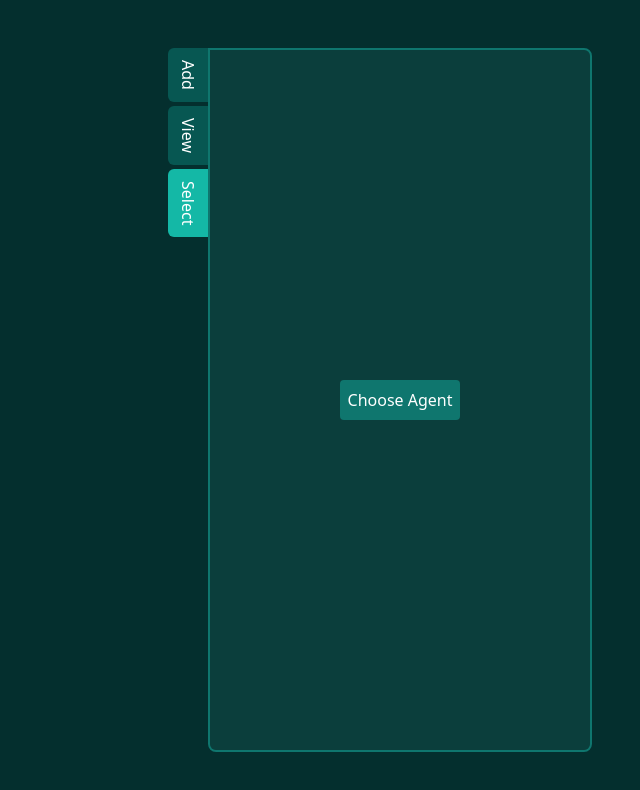
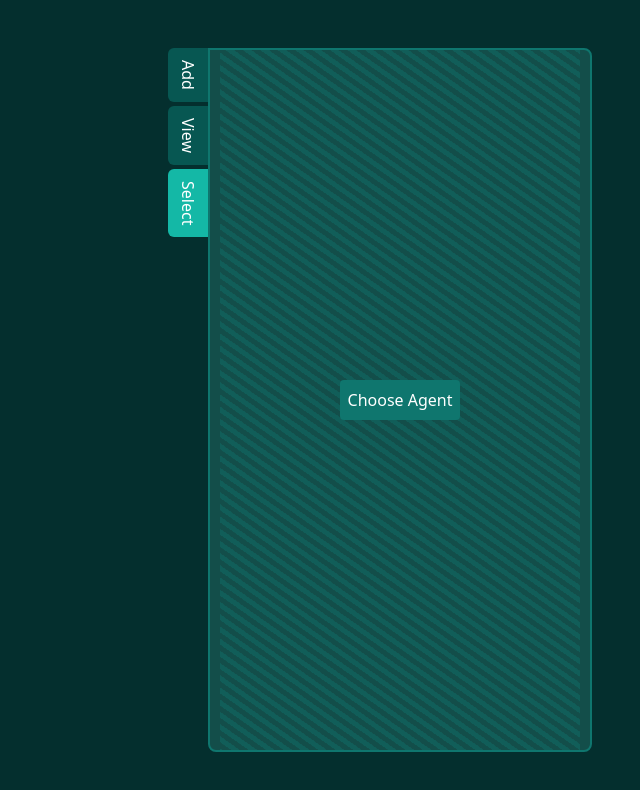
Before and after one commit to DragonOfShuu/OperationLightningBolt, an Angular app: page / in a window 1280 px wide. Both pictures are taken after a click on the button "Select". Shown: the top 790 px of the page, without its empty margins (640-1280 px from the left). Built offline with nearby package versions, Linux system fonts and the light colour scheme.

Commit message:
bug fix + anims

```diff
--- a/src/app/agent-panel-viewer/add-page/add-page.component.ts
+++ b/src/app/agent-panel-viewer/add-page/add-page.component.ts
@@ -1,6 +1,6 @@
 import { Component, inject } from '@angular/core';
 import { AgentHolderService } from '../agent-holder.service';
-import { FormControl, FormGroup, ReactiveFormsModule, Validators } from '@angular/forms';
+import { ReactiveFormsModule } from '@angular/forms';
 import { Agent } from '../agent.type';
 
 @Component({
@@ -14,11 +14,8 @@ export class AddPageComponent {
   readonly agentHolder = inject(AgentHolderService);
 
   submitAgent() {
-    const newData = this.agentHolder.addAgentsForm.value;
-    for (const item of Object.values(newData)) {
-      if (item===undefined||item===null) throw new Error("Value was somehow empty for undefined.")
-    }
-    this.agentHolder.addAgent(this.agentHolder.addAgentsForm.value as Agent)
+    const newAgent = this.agentHolder.addAgentsForm.value as Agent;
+    this.agentHolder.addAgent(newAgent)
     this.agentHolder.addAgentsForm.reset();
   }
 }
--- a/src/app/agent-panel-viewer/agent-holder.service.ts
+++ b/src/app/agent-panel-viewer/agent-holder.service.ts
@@ -14,9 +14,9 @@ export class AgentHolderService {
   private agentHolderData: AgentHolderData;
 
   addAgentsForm = new FormGroup({
-    name: new FormControl('', { validators: Validators.required }),
-    quote: new FormControl('', { validators: Validators.required }),
-    introspective: new FormControl(''),
+    name: new FormControl('', { validators: Validators.required, nonNullable: true }),
+    quote: new FormControl('', { validators: Validators.required, nonNullable: true }),
+    introspective: new FormControl('', {nonNullable: true}),
   })
 
   constructor() {
--- a/src/app/agent-panel-viewer/select-page/select-page.component.html
+++ b/src/app/agent-panel-viewer/select-page/select-page.component.html
@@ -1,7 +1,17 @@
 <div class="size-full relative p-5">
-  <div class="absolute inset-0 flex items-center justify-center bg-teal-950/50">
-    <button class="button">
+  <div class="absolute inset-0 flex items-center justify-center z-10">
+    <button class="button" (click)="selectAgent()">
       Choose Agent
     </button>
+    @if (selectedAgent) {
+      <div>
+        {{selectedAgent.name}}
+      </div>
+    }
+  </div>
+  <div class="absolute inset-0 overflow-hidden">
+    <div class="absolute top-0 bottom-0 right-0 w-[200%] background-horizontal stripe-background">
+
+    </div>
   </div>
 </div>
--- a/src/app/agent-panel-viewer/select-page/select-page.component.ts
+++ b/src/app/agent-panel-viewer/select-page/select-page.component.ts
@@ -1,5 +1,6 @@
 import { Component, inject } from '@angular/core';
 import { AgentHolderService } from '../agent-holder.service';
+import { Agentwid } from '../agentwid.type';
 
 @Component({
   selector: 'shuu-select-page',
@@ -10,4 +11,10 @@ import { AgentHolderService } from '../agent-holder.service';
 })
 export class SelectPageComponent {
   private agentHolder = inject(AgentHolderService)
+  selectedAgent: null|Agentwid = null;
+
+  selectAgent() {
+    const agent = this.agentHolder.selectRandom();
+    this.selectedAgent = agent;
+  }
 }
--- a/src/app/components/tab-switcher/tab-switcher.component.sass
+++ b/src/app/components/tab-switcher/tab-switcher.component.sass
@@ -10,4 +10,5 @@
         @apply bg-opacity-100 bg-teal-500
 
 .page-container
+    scrollbar-gutter: stable both-edges
     @apply grow rounded-lg rounded-tl-none bg-teal-900 border-2 border-teal-700 h-full w-96 overflow-auto
--- a/src/styles.sass
+++ b/src/styles.sass
@@ -4,7 +4,21 @@
 
 :root
   box-sizing: border-box
+  scroll-behavior: smooth
+
   @apply bg-teal-950 text-white
+
+*
+  scrollbar-width: thin
+  scrollbar-3dlight-color: white
+  scrollbar-color: theme('colors.teal.700') transparent
+  scrollbar-highlight-color: theme('colors.teal.600') transparent
+
+@keyframes background-scroll-background-anim
+  0%
+    transform: translateX(0)
+  100%
+    transform: translateX(50%)
 
 @layer base
   h1
@@ -32,6 +46,12 @@
     &:disabled
       background: repeating-linear-gradient(35deg, theme('colors.teal.900'), theme('colors.teal.900') 10px, theme('colors.teal.800') 11px, theme('colors.teal.800') 20px)
 
+  .stripe-background
+    background: repeating-linear-gradient(35deg, theme('colors.teal.900'), theme('colors.teal.900') 5px, theme('colors.teal.800') 5.1px, theme('colors.teal.800') 10px)
+
+  .background-horizontal
+    animation: 10s both infinite linear background-scroll-background-anim
+
   .stroke-button
     @apply stroke-2 stroke-teal-500 cursor-pointer
 
```
